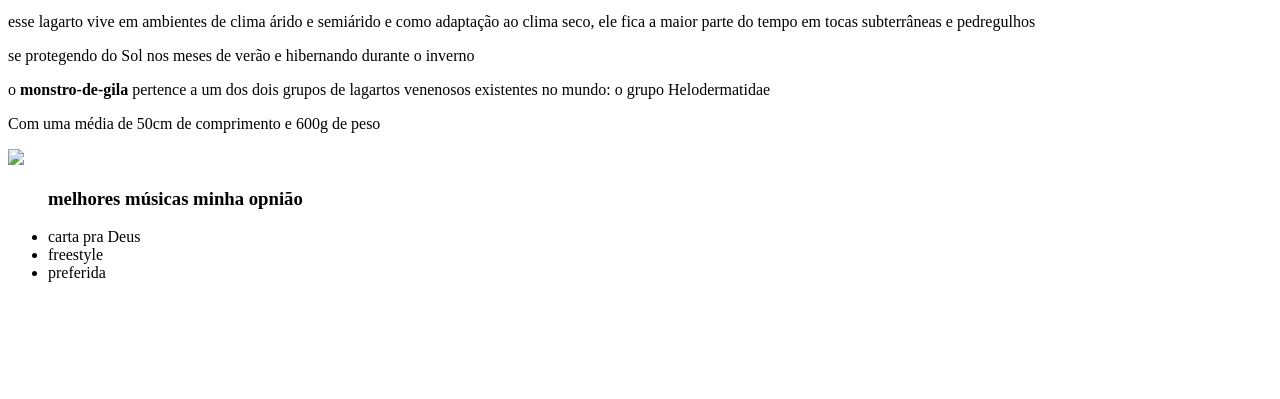
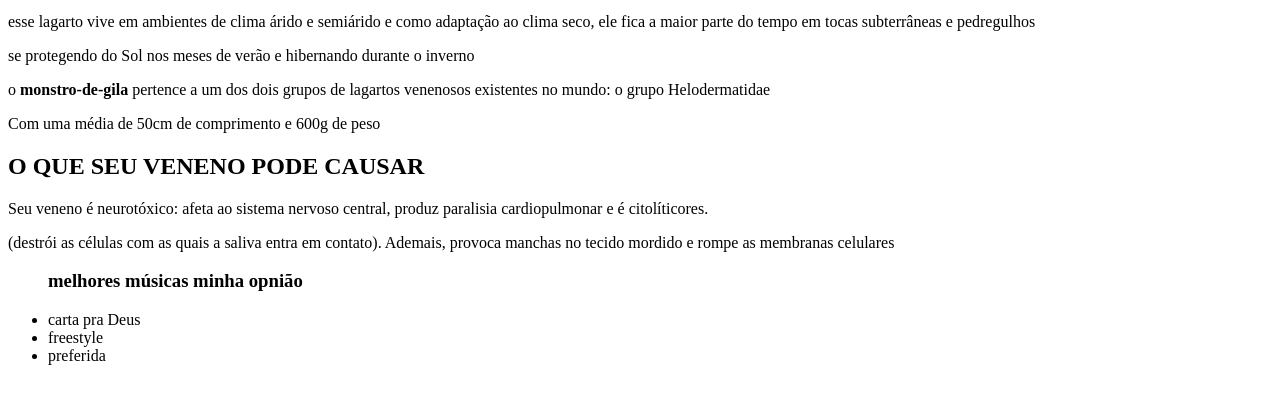
Before and after one commit to renancelc/projeto, a plain HTML site: page index.html in a window 1280 px wide. Shown: the part 101-500 px from the top of the page. Drawn offline with Linux system fonts and the light colour scheme.

Commit message:
Update index.html

```diff
--- a/index.html
+++ b/index.html
@@ -19,9 +19,10 @@ existentes no mundo: o grupo Helodermatidae</p>
 <P>Com uma média de 50cm de comprimento e 600g
 de peso</P>
 <p class=veneno"">
-<p class="neymar">
- <img src="TZ.jpg">
-    <ul>
+    <h2>O QUE SEU VENENO PODE CAUSAR</h2>
+    <p>Seu veneno é neurotóxico: afeta ao sistema nervoso central, produz paralisia cardiopulmonar e é citolíticores.</p>
+    <p>(destrói as células com as quais a saliva entra em contato). Ademais, provoca manchas no tecido mordido e rompe as membranas celulares</p>
+<ul>
       <h3>melhores músicas minha opnião</h3>
       <li>carta pra Deus</li>
       <li>freestyle</li>
```
